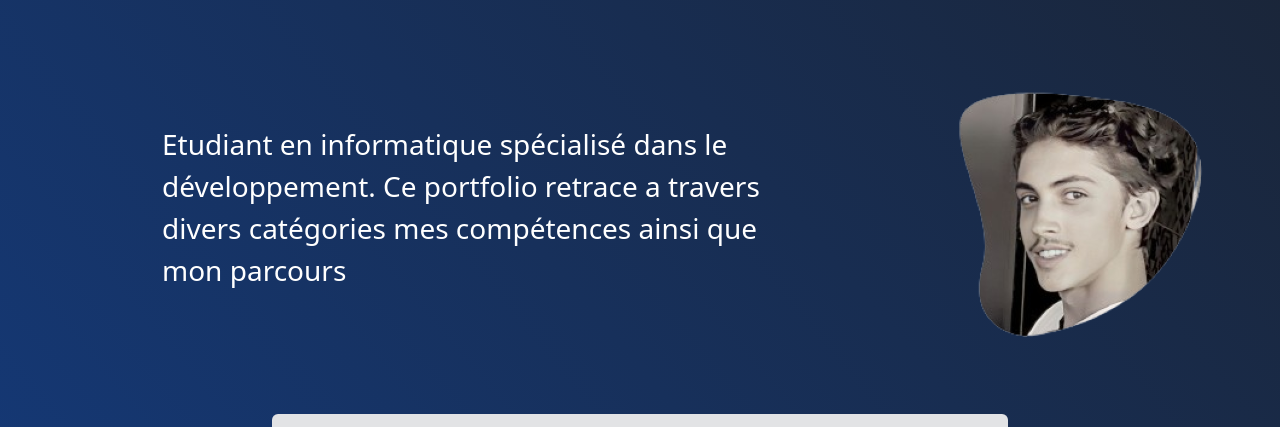
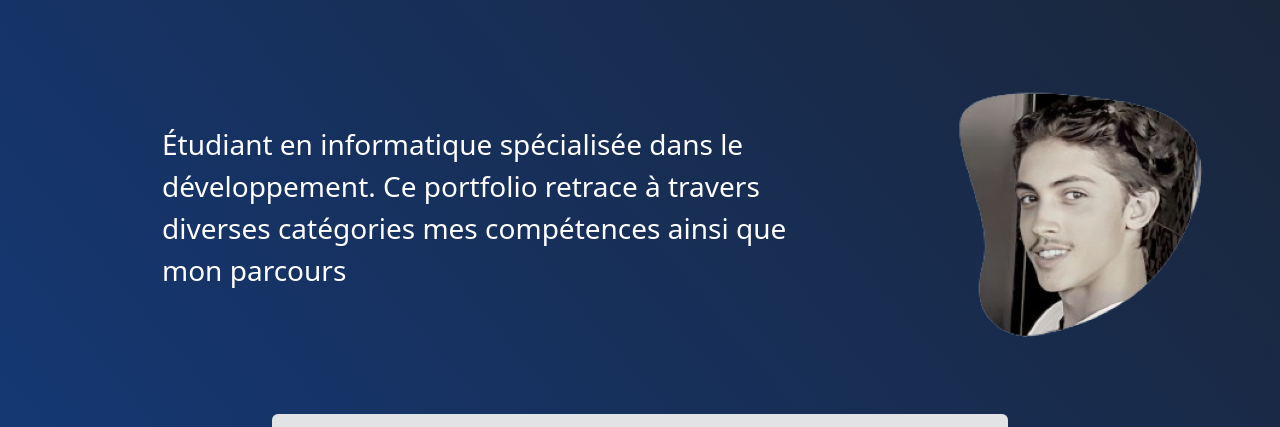
Before and after one commit to swannvrg/portfolio, a plain HTML site: page index.html in a window 1280 px wide. Shown: the part 980-1407 px from the top of the page. Drawn offline with nearby package versions, Linux system fonts and the light colour scheme; a script that the page names is missing.

Commit message:
Update index.html

```diff
--- a/index.html
+++ b/index.html
@@ -106,7 +106,7 @@
                 <div class="row align-items-center gy-5">
                     <h2 class="mt-3 mb-5 fw-bold titre">Mon Profil</h2>
                     <div class="fs-3 offset-lg-1 col-12 col-lg-7">
-                         <p>Etudiant en informatique spécialisé dans le développement. Ce portfolio retrace a travers divers catégories mes compétences ainsi que mon parcours </p>
+                         <p>Étudiant en informatique spécialisée dans le développement. Ce portfolio retrace à travers diverses catégories mes compétences ainsi que mon parcours</p>
 
                     </div>
                     <div class="offset-lg-1 col-12 col-lg-3">
```
